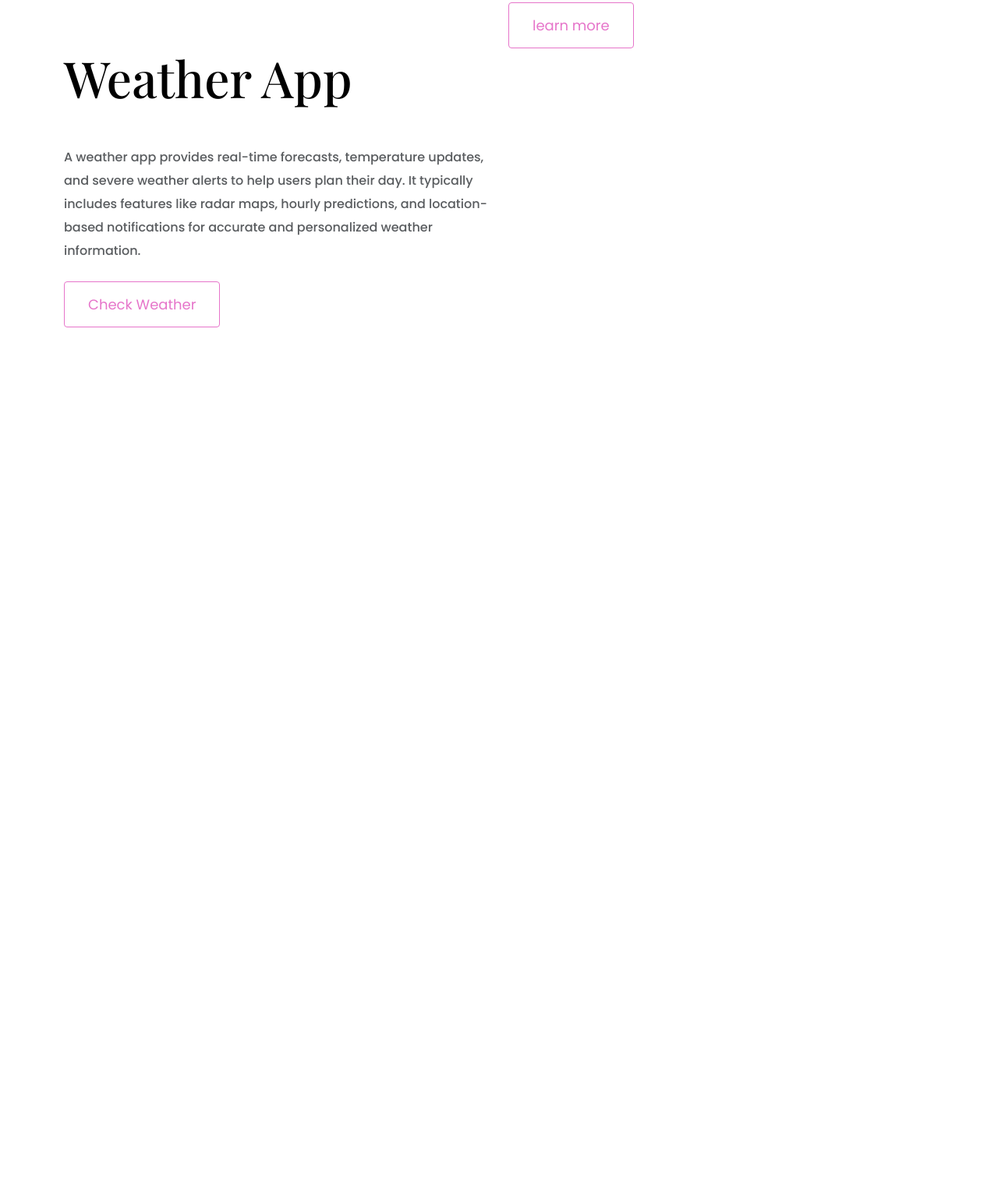
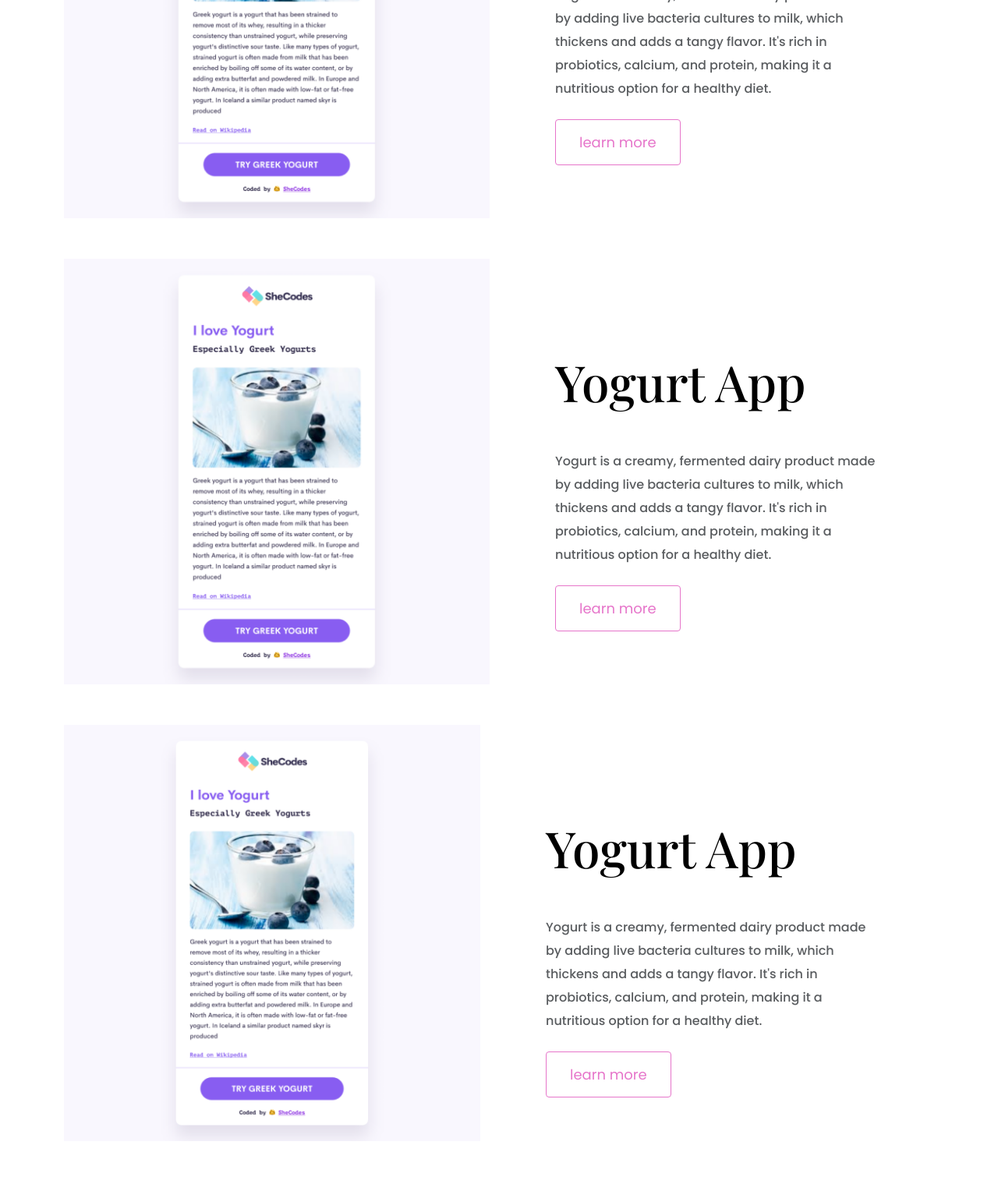
Before and after one commit to Nicole-Manzini/Nicole-Manzini-Frontend-Portfolio, a plain HTML site: page index.html in a window 1280 px wide. Shown: the part 900-2428 px from the top of the page at 78% size. Before the commit the page ends 1320 px from the top, so only its background shows below. Drawn offline with nearby package versions, Linux system fonts and the light colour scheme; a web font is replaced by a local one.

Commit message:
adding other projects

```diff
--- a/index.html
+++ b/index.html
@@ -47,8 +47,11 @@
     <p class="text-center m-5">My recent projects showcasing my work</p>
     <div class="container">
       <div class="row">
-        <div class="col-6"></div>
+        <div class="col d-none d-lg-block">
+          <img src="images/yogurt (2).png" alt="yogurt app" class="img-fluid" />
+        </div>
         <div class="col-6">
+          <div class="project-description">
             <h2 class="mb-5">Yogurt App</h2>
             <p class="mb-4 text-muted">
               Yogurt is a creamy, fermented dairy product made by adding live
@@ -56,21 +59,52 @@
               It's rich in probiotics, calcium, and protein, making it a
               nutritious option for a healthy diet.
             </p>
-          <div><a href="#" class="btn btn-branding-outline">learn more</a></div>
+            <div>
+              <a href="#" class="btn btn-branding-outline">learn more</a>
+            </div>
+          </div>
+        </div>
+      </div>
+      <div class="row">
+        <div class="col d-none d-lg-block">
+          <img src="images/yogurt (2).png" alt="yogurt app" class="img-fluid" />
         </div>
         <div class="col-6">
-          <h2 class="mb-5">Weather App</h2>
+          <div class="project-description">
+            <h2 class="mb-5">Yogurt App</h2>
             <p class="mb-4 text-muted">
-            A weather app provides real-time forecasts, temperature updates, and
-            severe weather alerts to help users plan their day. It typically
-            includes features like radar maps, hourly predictions, and
-            location-based notifications for accurate and personalized weather
-            information.
+              Yogurt is a creamy, fermented dairy product made by adding live
+              bacteria cultures to milk, which thickens and adds a tangy flavor.
+              It's rich in probiotics, calcium, and protein, making it a
+              nutritious option for a healthy diet.
             </p>
             <div>
-            <a href="#" class="btn btn-branding-outline">Check Weather</a>
+              <a href="#" class="btn btn-branding-outline">learn more</a>
             </div>
-          <div class="col-6"></div>
+          </div>
+        </div>
+        <div class="row">
+          <div class="col d-none d-lg-block">
+            <img
+              src="images/yogurt (2).png"
+              alt="yogurt app"
+              class="img-fluid"
+            />
+          </div>
+          <div class="col-6">
+            <div class="project-description">
+              <h2 class="mb-5">Yogurt App</h2>
+              <p class="mb-4 text-muted">
+                Yogurt is a creamy, fermented dairy product made by adding live
+                bacteria cultures to milk, which thickens and adds a tangy
+                flavor. It's rich in probiotics, calcium, and protein, making it
+                a nutritious option for a healthy diet.
+              </p>
+              <div>
+                <a href="#" class="btn btn-branding-outline">learn more</a>
+              </div>
+            </div>
+          </div>
         </div>
       </div>
     </div>
--- a/style/portfolio.css
+++ b/style/portfolio.css
@@ -31,7 +31,7 @@ p{
 .hero{
     background-color: var(--secondary-color);
     text-align: center;
-    padding: 100px 20px;
+    padding: 100px 40px;
 }
 
 .hero p{
@@ -66,3 +66,15 @@ p{
     line-height: 27px;
     padding: 15px 30px;
 }
+
+.project-description{
+    padding: 120px 60px;
+}
+
+
+@media(max-width:960px){
+    .project-description{
+        padding: 0;
+        text-align: center;
+    }
+}
```
Lines whose indentation alone changed are shown as unchanged.
